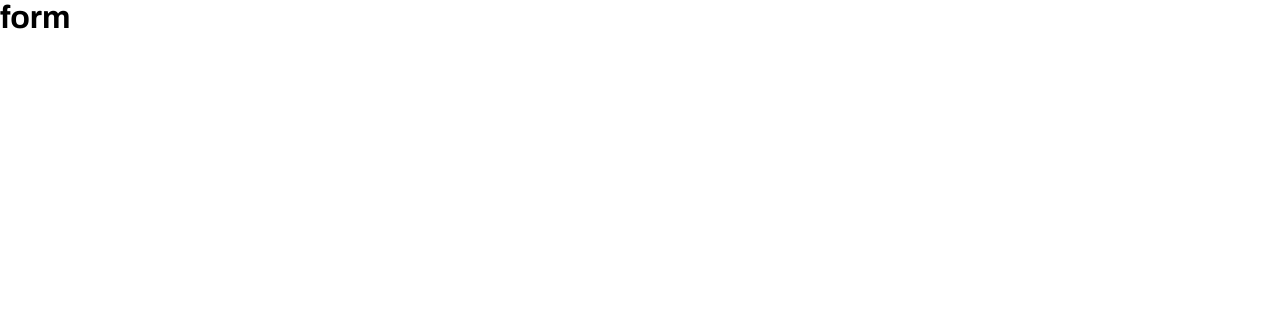
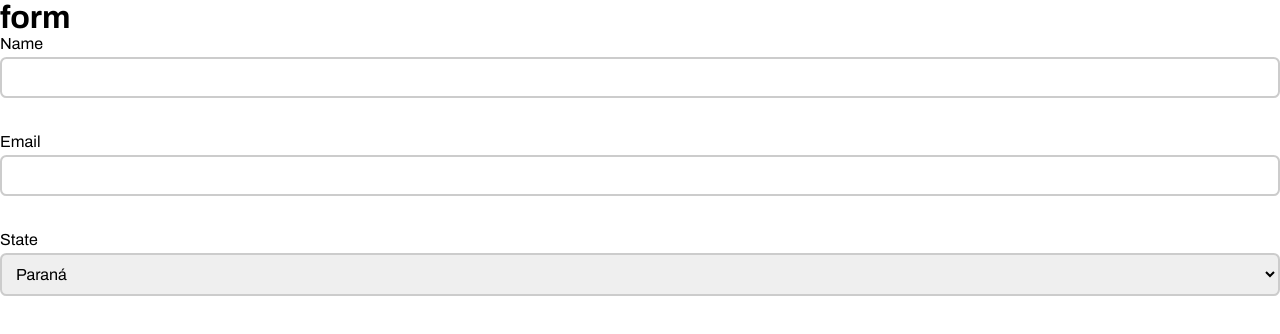
Before and after one commit to Gabriel-Silverio-96/form-test, a React (Create React App) app: page / in a window 1280 px wide. Shown: the top 334 px of the page. Built offline with nearby package versions, Linux system fonts and the light colour scheme.

Commit message:
added: component Input and Select

```diff
--- a/src/Pages/Index/index.tsx
+++ b/src/Pages/Index/index.tsx
@@ -1,8 +1,62 @@
-import React from 'react';
+import React, { useState } from 'react';
+
+//Components
+import Input from 'Components/Input';
+import Select from 'Components/Select';
+
+interface userDataProps {
+    name: string;
+    email: string;
+    state: string;
+    city: string;
+    occuparion: string;
+}
 
 const Index: React.FC = () => {
+    const [userData, setUserData] = useState<userDataProps>({
+        name: '',
+        email: '',
+        state: '',
+        city: '',
+        occuparion: '',
+    });
+
+    const handleChange = (e: React.ChangeEvent<HTMLInputElement | HTMLSelectElement>) => {
+        const name = e.target.name;
+        const value = e.target.value;
+
+        setUserData({
+            ...userData,
+            [name]: value
+        })
+    };
+
     return (
-        <h1>form</h1>
+        <>
+            <h1>form</h1>
+            <form>
+                <Input
+                    type='text'
+                    name='name'
+                    label='name'
+                    onChange={handleChange}
+                />
+
+                <Input
+                    type='email'
+                    name='email'
+                    label='email'
+                    onChange={handleChange}
+                />
+
+                <Select
+                    label='state'
+                    name='state'
+                    option={['Paraná', 'Rio Janeiro', 'Recife']}
+                    onChange={handleChange}
+                />
+            </form>
+        </>
     );
 }
 
```
